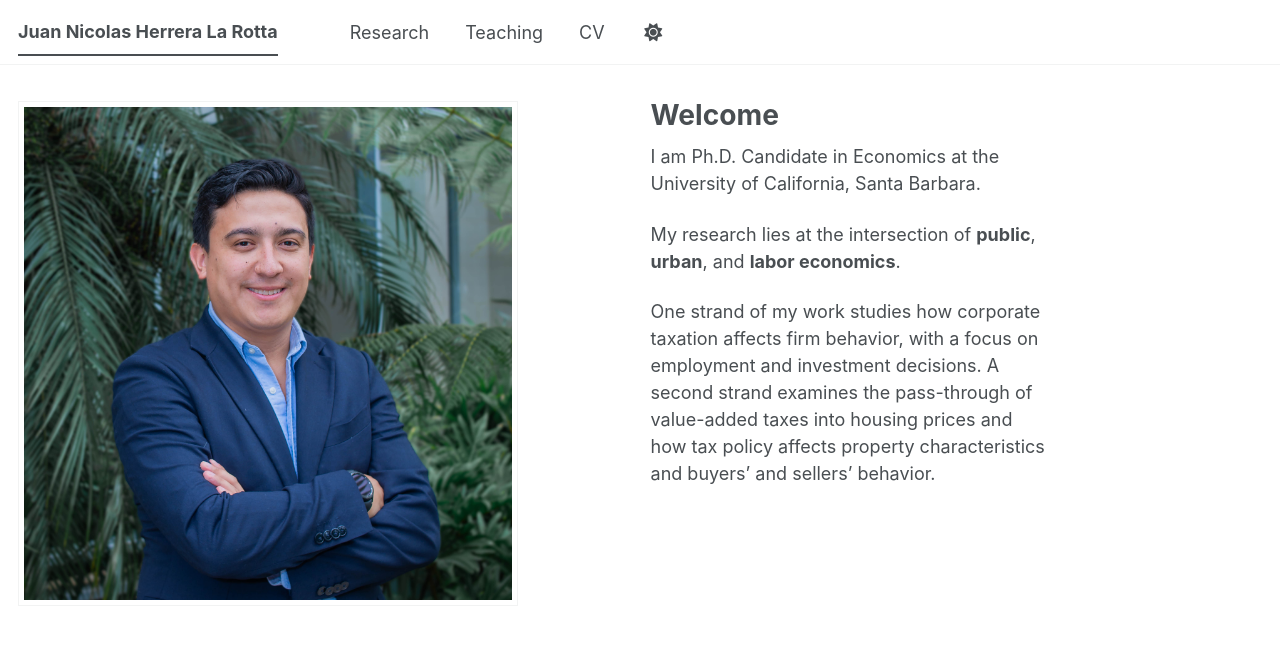
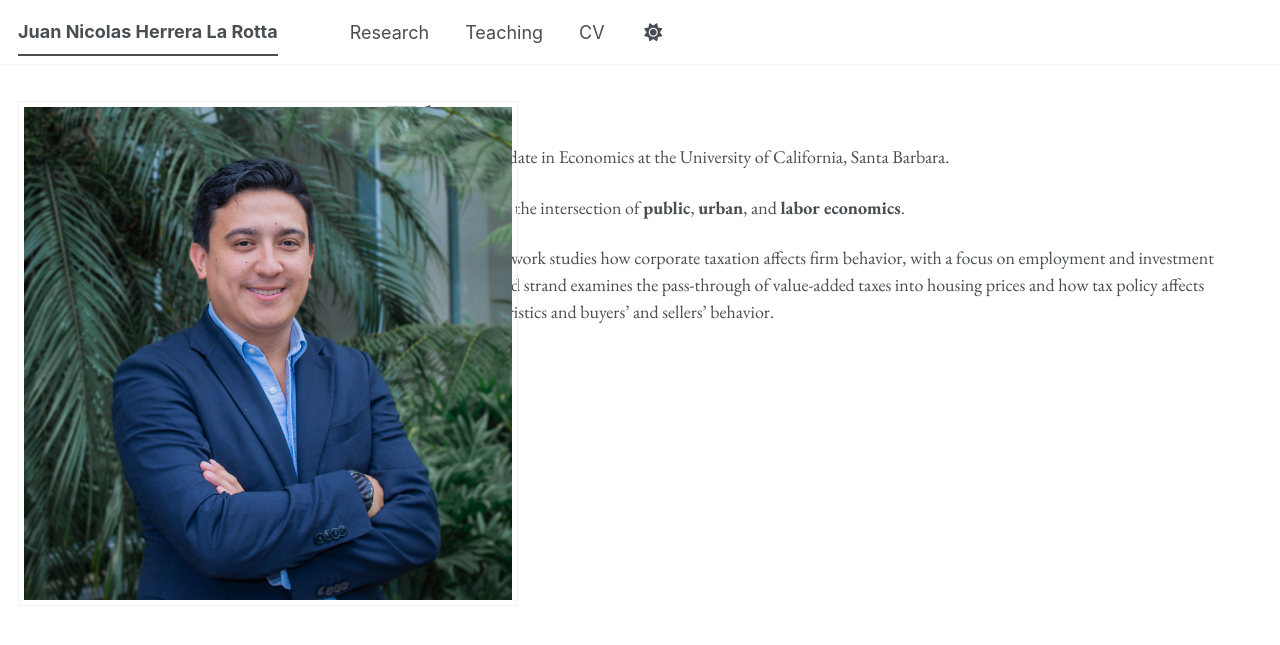
Before and after one commit to nicolas-herrera-l/nicolas-herrera-l.github.io, a Jekyll site: the page built from _pages/about.md, in a window 1280 px wide. Shown: the top 645 px of the page. Built offline with Jekyll 4.4.1, drawn with Linux system fonts in a browser that asks for light colours; a style sheet for code colours, icons or effects is not loaded.

Commit message:
update font

```diff
--- a/_includes/head/custom.html
+++ b/_includes/head/custom.html
@@ -1,6 +1,12 @@
 {% include base_path %}
 
 <!-- start custom head snippets -->
+
+<!-- EB Garamond webfont -->
+<link rel="preconnect" href="https://fonts.googleapis.com">
+<link rel="preconnect" href="https://fonts.gstatic.com" crossorigin>
+<link rel="preload" href="https://fonts.googleapis.com/css2?family=EB+Garamond:ital,wght@0,400;0,500;0,600;0,700;1,400&display=swap" as="style" onload="this.onload=null;this.rel='stylesheet'">
+<noscript><link rel="stylesheet" href="https://fonts.googleapis.com/css2?family=EB+Garamond:ital,wght@0,400;0,500;0,600;0,700;1,400&display=swap"></noscript>
 
 <!-- Support for Academicons -->
 <link rel="preload" href="https://cdn.jsdelivr.net/gh/jpswalsh/academicons@1/css/academicons.min.css" as="style" onload="this.onload=null;this.rel='stylesheet'">
--- a/_sass/_themes.scss
+++ b/_sass/_themes.scss
@@ -27,7 +27,7 @@ $georgia                    : Georgia, serif;
 $times                      : Times, serif;
 $bodoni                     : "Bodoni MT", serif;
 $calisto                    : "Calisto MT", serif;
-$garamond                   : Garamond, serif;
+$garamond                   : "EB Garamond", Garamond, "Apple Garamond", "Baskerville", "Times New Roman", Times, serif;
 
 /* Type scale */
 $type-size-1                : 2.441em;  // ~39.056px
@@ -39,9 +39,9 @@ $type-size-6                : 0.75em;   // ~12px
 $type-size-7                : 0.6875em; // ~11px
 $type-size-8                : 0.625em;  // ~10px
 
-$global-font-family         : $sans-serif;
-$header-font-family         : $sans-serif;
-$caption-font-family        : $serif;
+$global-font-family         : $garamond;
+$header-font-family         : $garamond;
+$caption-font-family        : $garamond;
 
 /* ==========================================================================
    Breakpoints
--- a/_sass/layout/_page.scss
+++ b/_sass/layout/_page.scss
@@ -5,6 +5,8 @@
 #main {
   @include container;
   @include clearfix;
+  margin-left: 0;
+  margin-right: 0;
   margin-top: 2em;
   padding-left: 1em;
   padding-right: 1em;
@@ -23,9 +25,8 @@
 
   .main--home & {
     @include breakpoint($large) {
-      @include span(6.5 of 12 last);
+      @include span(9 of 12 last);
       @include prefix(0.5 of 12);
-      @include suffix(2 of 12);
     }
   }
 
```
